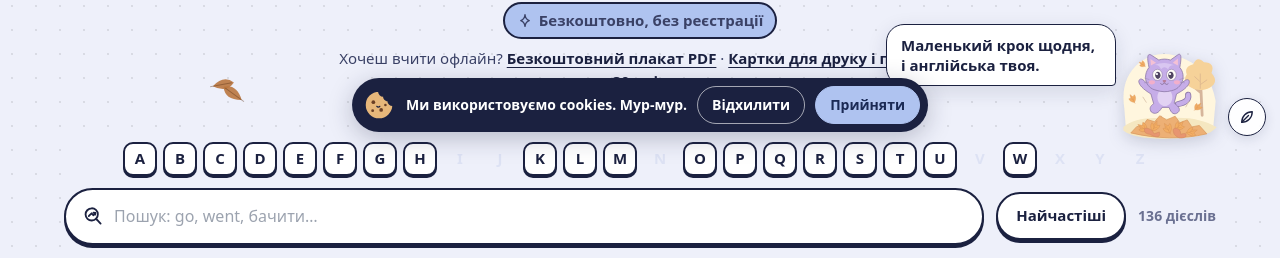
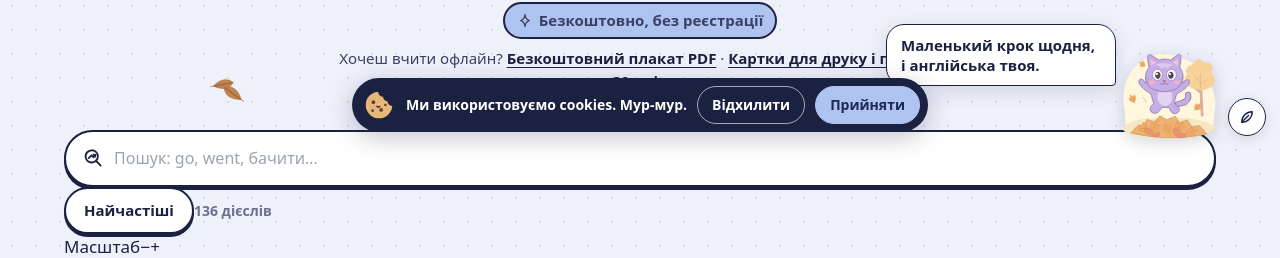
Before and after one commit to mariyavalyanskaya95-create/murly-saas, a Next.js app: page /irregular-verbs in a window 1280 px wide. Shown: the part 650-908 px from the top of the page. Built offline with nearby package versions, Linux system fonts and the light colour scheme; no server answers; a web font is replaced by a local one.

Commit message:
Verbs table: left panel, zoom levels [skip ci]

```diff
--- a/components/VerbsAlphabet.tsx
+++ b/components/VerbsAlphabet.tsx
@@ -1,5 +1,6 @@
 'use client';
-import { useMemo, useState } from 'react';
+import { useEffect, useMemo, useState } from 'react';
+import Link from 'next/link';
 import Icon from './Icon';
 import { useT } from './LangProvider';
 import { VERBS_AZ as VERBS_AZ_UK, Verb } from '@/lib/irregular-verbs';
@@ -31,6 +32,10 @@ export default function VerbsAlphabet() {
   const { ok, say } = useSpeech();
   const [q, setQ] = useState('');
   const [topOnly, setTopOnly] = useState(false);
+  // масштаб таблиці: 0 звичайний, 1 компактний, 2 щільний (дві колонки), запам'ятовуємо
+  const [zoom, setZoom] = useState(0);
+  useEffect(() => { try { const z = Number(localStorage.getItem('murly:va-zoom')); if (z >= 0 && z <= 2) setZoom(z); } catch { /* */ } }, []);
+  const setZ = (z: number) => { const v = Math.max(0, Math.min(2, z)); setZoom(v); try { localStorage.setItem('murly:va-zoom', String(v)); } catch { /* */ } };
 
   const groups = useMemo(() => {
     const s = q.trim().toLowerCase();
@@ -48,26 +53,32 @@ export default function VerbsAlphabet() {
   const sayAll = (v: Verb) => say(`${v.base}. ${v.past}. ${v.pp}`);
 
   return (
-    <div className="va">
-      <div className="va-bar">
+    <div className={`va va--z${zoom}`}>
+      <aside className="va-side">
+        <label className="v-search">
+          <Icon id="d-seo" />
+          <input type="search" value={q} onChange={(e) => setQ(e.target.value)}
+            placeholder={t({ uk: 'Пошук: go, went, бачити…', ru: 'Поиск: go, went, видеть…', en: 'Search: go, went, see…' })} aria-label={t({ uk: 'Пошук дієслова', ru: 'Поиск глагола', en: 'Search for a verb' })} />
+        </label>
+        <div className="va-side__row">
+          <button className={`g-chip ${topOnly ? 'is-on' : ''}`} onClick={() => setTopOnly(!topOnly)} aria-pressed={topOnly}>
+            {t({ uk: 'Найчастіші', ru: 'Самые частые', en: 'Most common' })}
+          </button>
+          <span className="v-count">{count} {t({ uk: 'дієслів', ru: 'глаголов', en: 'verbs' })}</span>
+        </div>
+        <div className="va-zoom" role="group" aria-label={t({ uk: 'Масштаб таблиці', ru: 'Масштаб таблицы', en: 'Table zoom' })}>
+          <span>{t({ uk: 'Масштаб', ru: 'Масштаб', en: 'Zoom' })}</span>
+          <button type="button" onClick={() => setZ(zoom + 1)} disabled={zoom === 2} aria-label={t({ uk: 'Зменшити, більше дієслів на екрані', ru: 'Уменьшить, больше глаголов на экране', en: 'Zoom out, more verbs on screen' })}>−</button>
+          <button type="button" onClick={() => setZ(zoom - 1)} disabled={zoom === 0} aria-label={t({ uk: 'Збільшити', ru: 'Увеличить', en: 'Zoom in' })}>+</button>
+        </div>
         <nav className="va-abc" aria-label={t({ uk: 'Алфавіт', ru: 'Алфавит', en: 'Alphabet' })}>
           {ABC.map((L) => groups.has(L)
             ? <a key={L} href={`#letter-${L}`}>{L}</a>
             : <span key={L} aria-hidden="true">{L}</span>)}
         </nav>
-        <div className="v-table__bar" style={{ marginBottom: 0 }}>
-          <label className="v-search">
-            <Icon id="d-seo" />
-            <input type="search" value={q} onChange={(e) => setQ(e.target.value)}
-              placeholder={t({ uk: 'Пошук: go, went, бачити…', ru: 'Поиск: go, went, видеть…', en: 'Search: go, went, see…' })} aria-label={t({ uk: 'Пошук дієслова', ru: 'Поиск глагола', en: 'Search for a verb' })} />
-          </label>
-          <button className={`g-chip ${topOnly ? 'is-on' : ''}`} onClick={() => setTopOnly(!topOnly)} aria-pressed={topOnly}>
-            {t({ uk: 'Найчастіші', ru: 'Самые частые', en: 'Most common' })}
-          </button>
-          <span className="v-count">{count} {t({ uk: 'дієслів', ru: 'глаголов', en: 'verbs' })}</span>
-        </div>
-      </div>
-
+        <Link href="/irregular-verbs/poster?pages=3" className="va-side__print">{t({ uk: 'Роздрукувати / PDF', ru: 'Распечатать / PDF', en: 'Print / PDF' })}</Link>
+      </aside>
+      <div className="va-main">
       {!ok && <p className="va-note">{t({ uk: 'Твій браузер не підтримує озвучку, але таблиця працює.', ru: 'Твой браузер не поддерживает озвучку, но таблица работает.', en: 'Your browser doesn’t support audio, but the table still works.' })}</p>}
 
       <div className="va-list">
@@ -90,6 +101,7 @@ export default function VerbsAlphabet() {
         ))}
         {!count && <p className="v-empty">{t({ uk: 'Нічого не знайшли. Спробуй іншу форму слова.', ru: 'Ничего не нашли. Попробуй другую форму слова.', en: 'Nothing found. Try another form of the word.' })}</p>}
       </div>
+      </div>
     </div>
   );
 }
```
